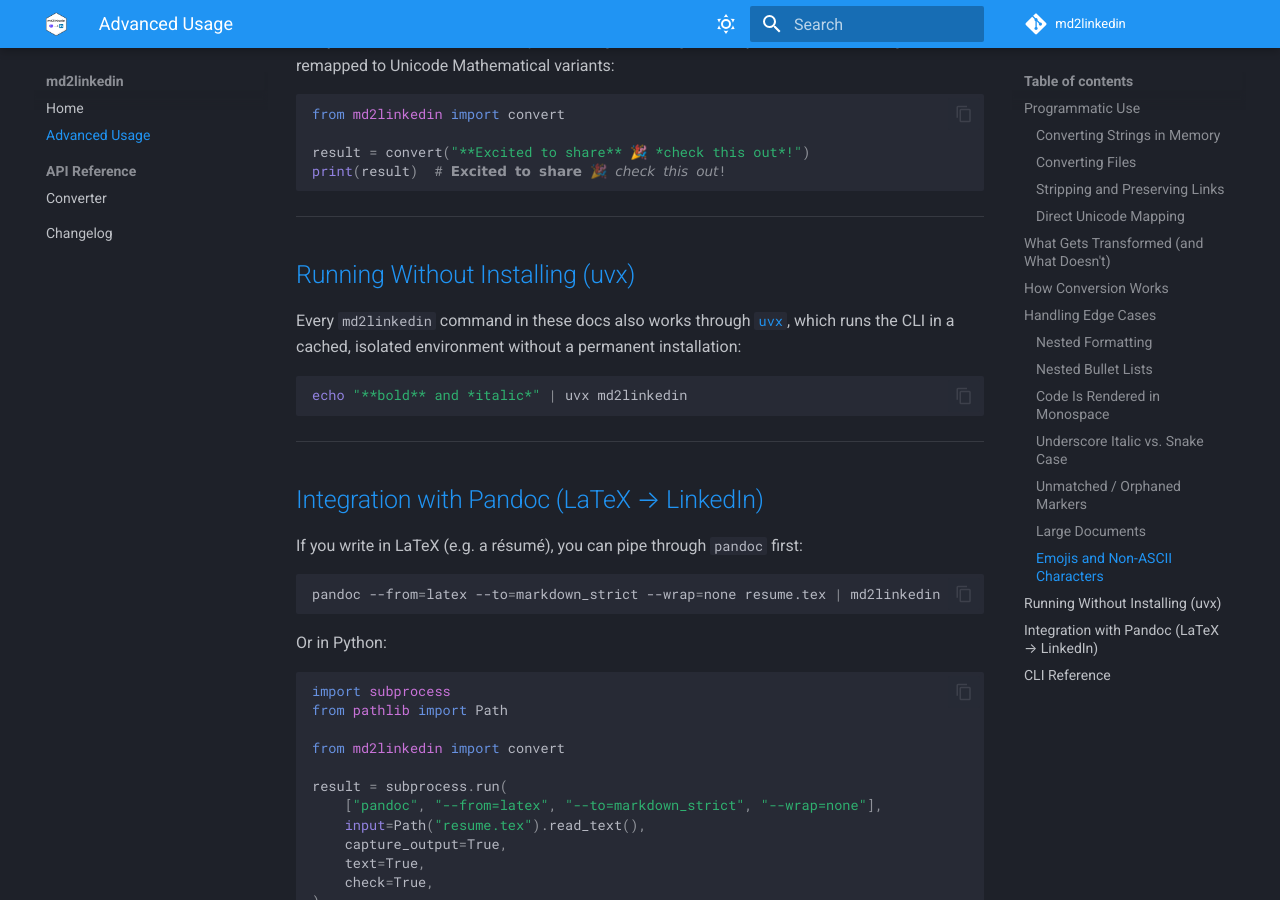
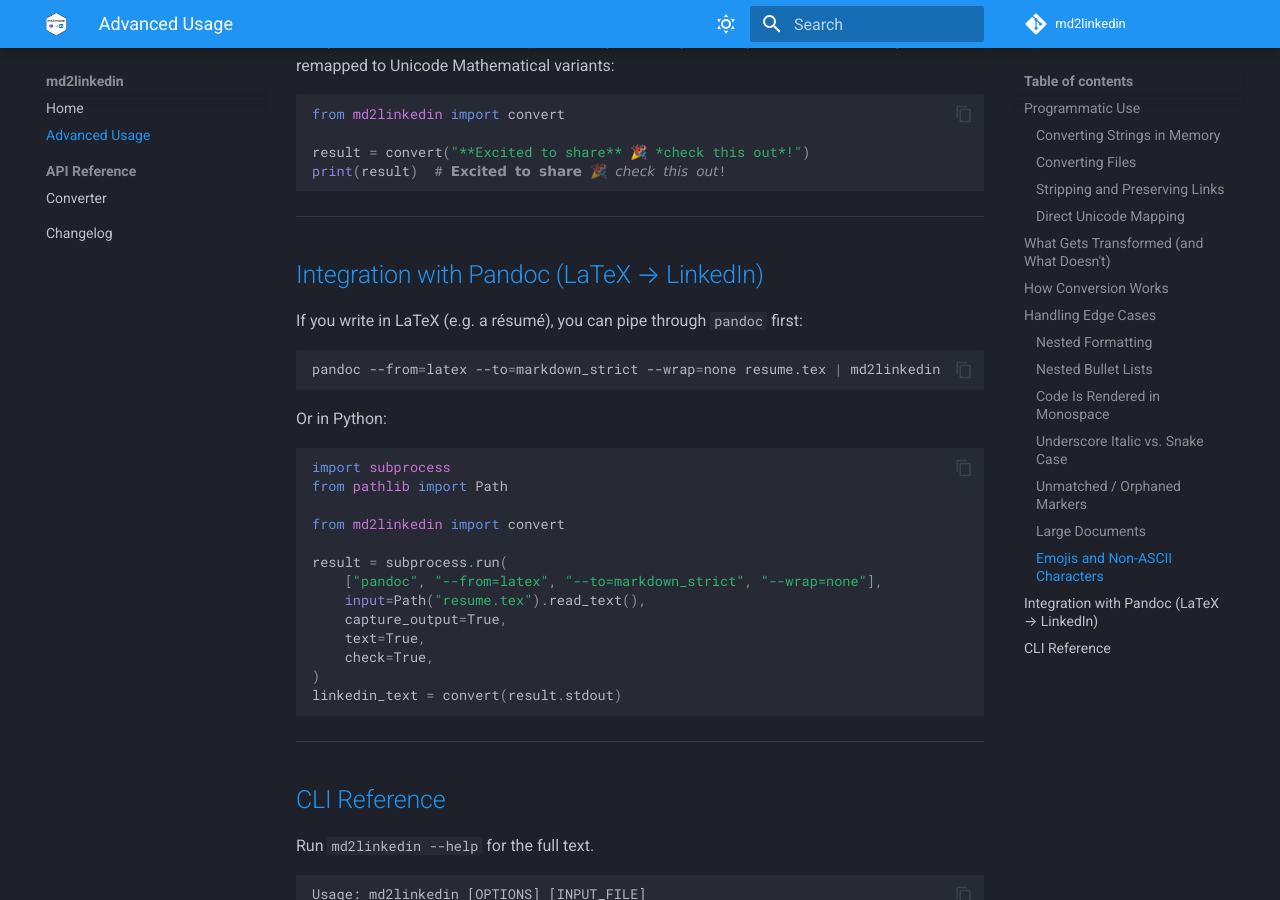
Before and after one commit to IndrajeetPatil/md2linkedin, an MkDocs documentation site: the page built from docs/advanced.md, in a window 1280 px wide and 900 px high, scrolled down 5979 px. Built offline with MkDocs 1.6.1 and Material for MkDocs 9.7.7, drawn with Linux system fonts in a browser that asks for light colours; comment, search, counter and statistics services are not loaded.

Commit message:
docs: fold the uvx section into the readme tip
The advanced page's "Running Without Installing" section repeated the
README tip. Move its uv docs link into the tip and drop the section, so
there is one place to update.

````diff
--- a/docs/advanced.md
+++ b/docs/advanced.md
@@ -264,18 +264,6 @@
 
 ---
 
-## Running Without Installing (uvx)
-
-Every `md2linkedin` command in these docs also works through
-[`uvx`](https://docs.astral.sh/uv/guides/tools/), which runs the CLI in a
-cached, isolated environment without a permanent installation:
-
-```bash
-echo "**bold** and *italic*" | uvx md2linkedin
-```
-
----
-
 ## Integration with Pandoc (LaTeX → LinkedIn)
 
 If you write in LaTeX (e.g. a résumé), you can pipe through `pandoc` first:
````
Also changed, not shown: README.md (+3 -2 lines).
